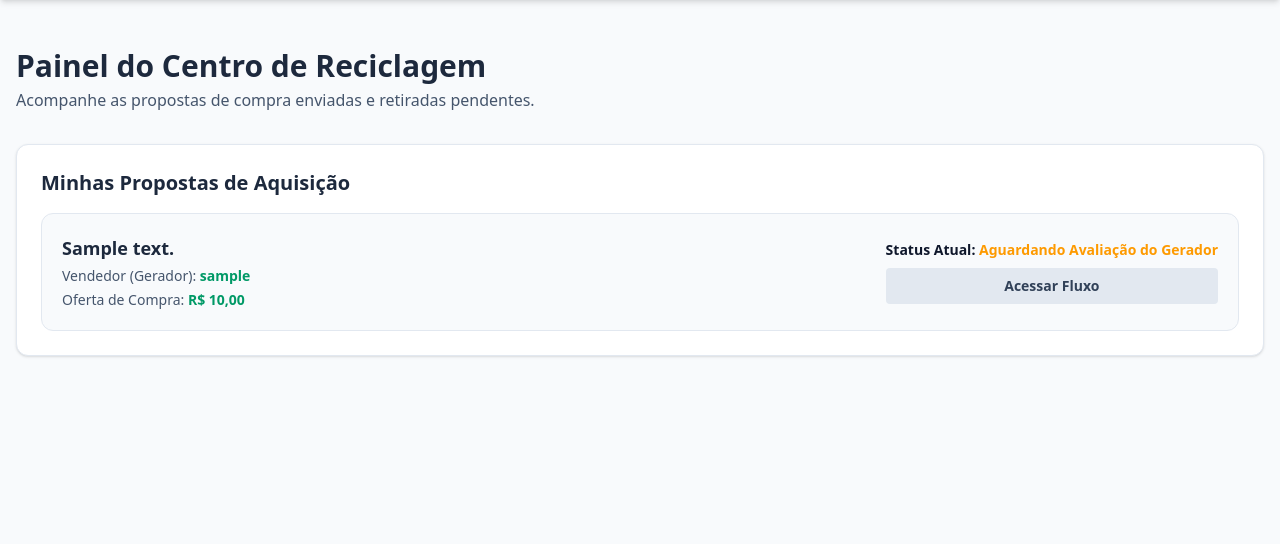
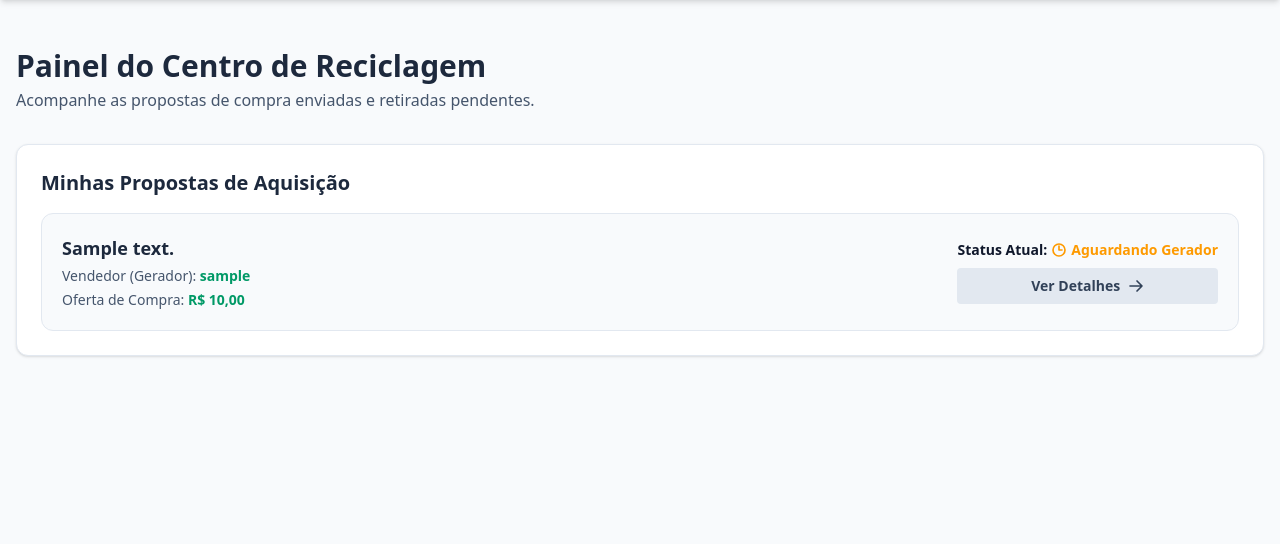
Before and after one commit to brunoslm/Recycle, a Django app: template core/templates/core/painel_centro.html in a window 1280 px wide. Shown: the part 72-616 px from the top of the page. Run offline with Django 5.2, Linux system fonts and the light colour scheme; the template is opened without the code that fills it: values that come from a table or form of the project are taken from there, others are empty; tables that the repository leaves empty hold one stand-in row (values such as "Sample post").

Commit message:
Enhance status display with icons and details

```diff
--- a/core/templates/core/painel_centro.html
+++ b/core/templates/core/painel_centro.html
@@ -19,27 +19,59 @@
             </div>
 
             <div class="flex flex-col items-end gap-2 w-full md:w-auto">
-                <div class="text-sm font-semibold">
+                <div class="text-sm font-semibold flex items-center gap-1 flex-wrap">
                     Status Atual:
                     {% if acordo.status == 'PROPOSTA' %}
-                        <span class="text-amber-500">Aguardando Avaliação do Gerador</span>
+                        <span class="text-amber-500 inline-flex items-center gap-1">
+                            <svg xmlns="http://www.w3.org/2000/svg" fill="none" viewBox="0 0 24 24" stroke-width="2.5" stroke="currentColor" class="w-4 h-4">
+                                <path stroke-linecap="round" stroke-linejoin="round" d="M12 6v6h4.5m4.5 0a9 9 0 1 1-18 0 9 9 0 0 1 18 0Z" />
+                            </svg>
+                            Aguardando Gerador
+                        </span>
                     {% elif acordo.status == 'RECUSADO' %}
-                        <span class="text-red-500">Proposta Recusada</span>
+                        <span class="text-red-500 inline-flex items-center gap-1">
+                            <svg xmlns="http://www.w3.org/2000/svg" fill="none" viewBox="0 0 24 24" stroke-width="2.5" stroke="currentColor" class="w-4 h-4">
+                                <path stroke-linecap="round" stroke-linejoin="round" d="M6 18L18 6M6 6l12 12" />
+                            </svg>
+                            Proposta Recusada
+                        </span>
                     {% elif acordo.status == 'ACEITO' or acordo.status == 'AGUARDANDO_VALIDACAO' %}
-                        {# AJUSTADO: Agora avisa o próprio Centro que ele precisa realizar o pagamento #}
-                        <span class="text-blue-500 font-bold">⚠️ Proposta Aceita (Aguardando Seu Pagamento)</span>
+                        <span class="text-blue-500 font-bold inline-flex items-center gap-1">
+                            <svg xmlns="http://www.w3.org/2000/svg" fill="none" viewBox="0 0 24 24" stroke-width="2.5" stroke="currentColor" class="w-4 h-4">
+                                <path stroke-linecap="round" stroke-linejoin="round" d="M12 9v3.75m0 3.75h.008v.008H12v-.008ZM21 12a9 9 0 1 1-18 0 9 9 0 0 1 18 0Z" />
+                            </svg>
+                            Proposta Aceita (Aguardando Seu Pagamento)
+                        </span>
                     {% elif acordo.status == 'TRANSPORTE_LIBERADO' %}
-                        <span class="text-indigo-600 font-bold">Logística Liberada (Aguardando Envio do Material)</span>
+                        <span class="text-indigo-600 font-bold inline-flex items-center gap-1">
+                            <svg xmlns="http://www.w3.org/2000/svg" fill="none" viewBox="0 0 24 24" stroke-width="2.5" stroke="currentColor" class="w-4 h-4">
+                                <path stroke-linecap="round" stroke-linejoin="round" d="m21 7.5-9-5.25L3 7.5m18 0-9 5.25m9-5.25v9l-9 5.25M3 7.5l9 5.25M3 7.5v9l9 5.25m0-5.25v9" />
+                            </svg>
+                            Aguardando Envio
+                        </span>
                     {% elif acordo.status == 'EM_TRANSPORTE' %}
-                        <span class="text-purple-600 font-bold">🚚 Material em Trânsito (Pronto para Retirada)</span>
+                        <span class="text-purple-600 font-bold inline-flex items-center gap-1">
+                            <svg xmlns="http://www.w3.org/2000/svg" fill="none" viewBox="0 0 24 24" stroke-width="2.5" stroke="currentColor" class="w-4 h-4">
+                                <path stroke-linecap="round" stroke-linejoin="round" d="M8.25 18.75a1.5 1.5 0 0 1-3 0m3 0a1.5 1.5 0 0 0-3 0m3 0h6m-9 0H3.375a1.125 1.125 0 0 1-1.125-1.125V14.25m17.25 4.5a1.5 1.5 0 0 1-3 0m3 0a1.5 1.5 0 0 0-3 0m3 0h1.125a1.125 1.125 0 0 0 1.125-1.125V9.75M3.75 14.25h16.5M3.75 14.25V9.75m0 4.5v3m16.5-3V9.75m0 4.5v3m-16.5-7.5h16.5M3.75 9.75V5.625c0-.621.504-1.125 1.125-1.125H16.5a1.125 1.125 0 0 1 1.125 1.125v4.125m-13.875 0h11.25" />
+                            </svg>
+                            Material em Trânsito (Pronto para Retirada)
+                        </span>
                     {% elif acordo.status == 'CONCLUIDO' %}
-                        <span class="text-emerald-600 font-bold">✓ Aquisição Concluída</span>
+                        <span class="text-emerald-600 font-bold inline-flex items-center gap-1">
+                            <svg xmlns="http://www.w3.org/2000/svg" fill="none" viewBox="0 0 24 24" stroke-width="2.5" stroke="currentColor" class="w-4 h-4">
+                                <path stroke-linecap="round" stroke-linejoin="round" d="M4.5 12.75l6 6 9-13.5" />
+                            </svg>
+                            Aquisição Concluída
+                        </span>
                     {% endif %}
                 </div>
 
                 <div class="flex gap-2 w-full">
-                    <a href="{% url 'detalhe_obra' acordo.obra.id %}" class="text-center w-full bg-slate-200 hover:bg-slate-300 text-slate-700 font-semibold py-2 px-4 rounded transition text-sm">
-                        Acessar Fluxo
+                    <a href="{% url 'detalhe_obra' acordo.obra.id %}" class="flex items-center justify-center gap-2 text-center w-full bg-slate-200 hover:bg-slate-300 text-slate-700 font-semibold py-2 px-4 rounded transition text-sm">
+                        <span>Ver Detalhes</span>
+                        <svg xmlns="http://www.w3.org/2000/svg" fill="none" viewBox="0 0 24 24" stroke-width="2.5" stroke="currentColor" class="w-4 h-4">
+                            <path stroke-linecap="round" stroke-linejoin="round" d="M13.5 4.5L21 12m0 0l-7.5 7.5M21 12H3" />
+                        </svg>
                     </a>
                 </div>
             </div>
```
